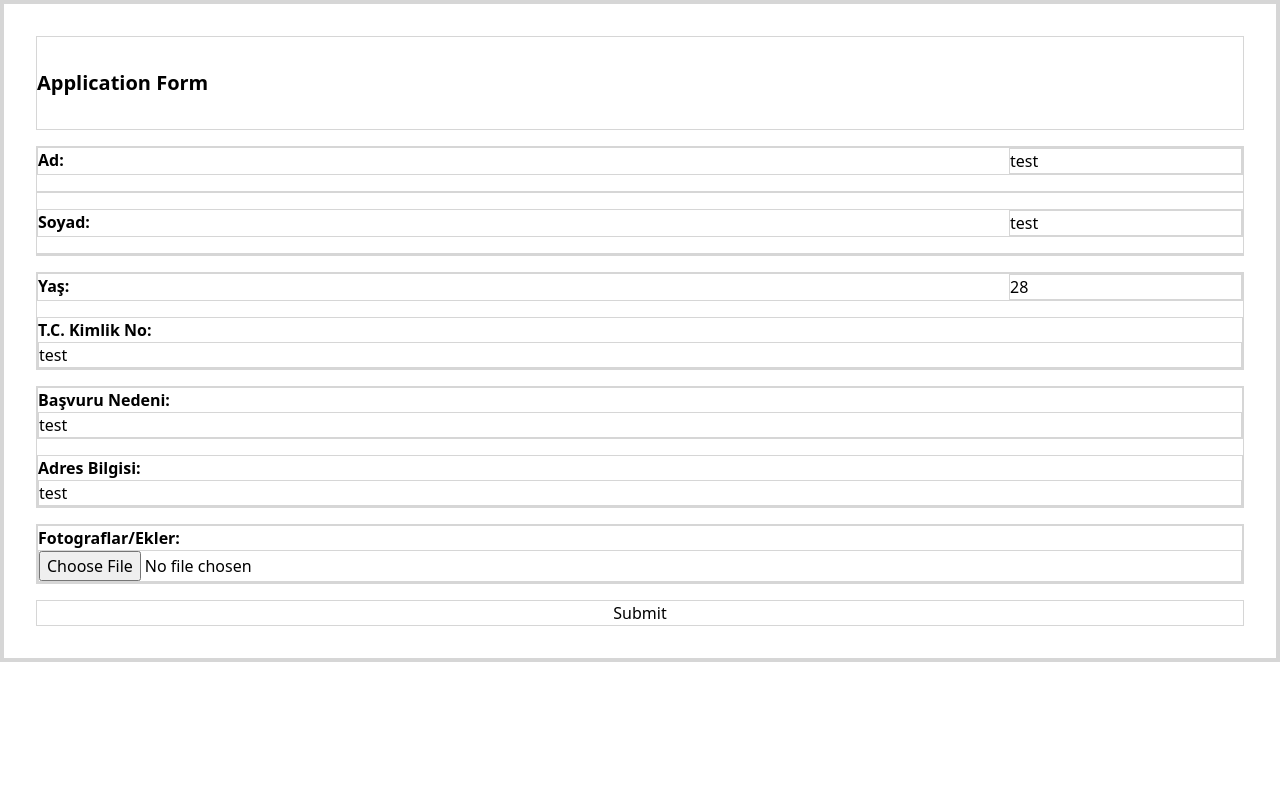
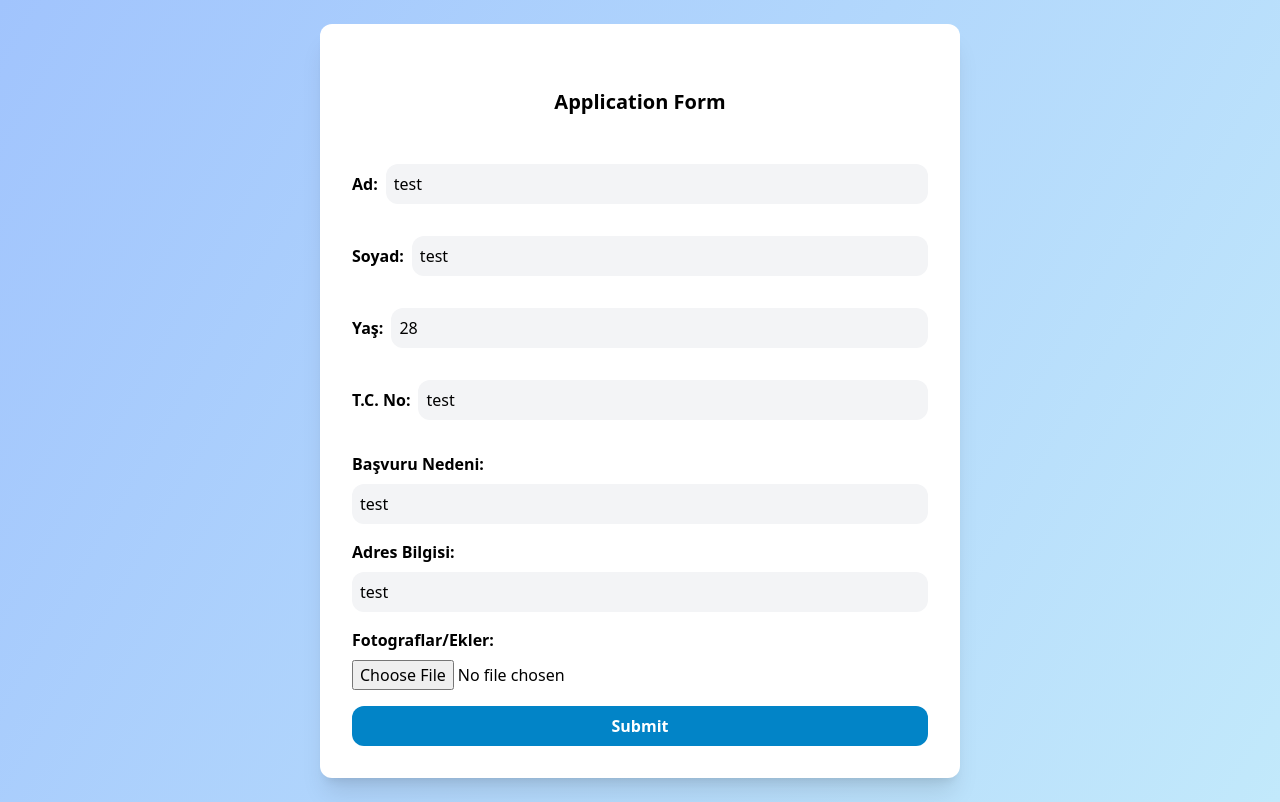
Before and after one commit to bahasaracoglu/ticket-management-app, a React (Create React App) app: page /basvuru-olustur in a window 1280 px wide. Built offline with nearby package versions, Linux system fonts and the light colour scheme.

Commit message:
form & success css

```diff
--- a/src/App.css
+++ b/src/App.css
@@ -1,3 +1,6 @@
 * {
-  border: 1px solid rgba(128, 128, 128, 0.323);
+  /* border: 0.5px solid rgba(128, 128, 128, 0.323); */
 }
+.app {
+  background-image: linear-gradient(120deg, #a1c4fd 0%, #c2e9fb 100%);
+}
--- a/src/App.js
+++ b/src/App.js
@@ -12,6 +12,9 @@ import AuthContext from "./context/AuthContext";
 import Successful from "./components/Successful";
 import ApplicationInquiry from "./components/ApplicationInquiry";
 import ApplicationInfo from "./components/ApplicationInfo";
+import UpdateApplication from "./components/UpdateApplication";
+import Admin from "./components/AdminMenu";
+import AdminMenu from "./components/AdminMenu";
 
 function App() {
   const { currentUser } = useContext(AuthContext);
@@ -23,6 +26,7 @@ function App() {
     return currentUser ? children : <Navigate to="/admin" />;
   };
   const router = createBrowserRouter([
+    { path: "*", element: <Navigate to="/basvuru-olustur" /> },
     {
       path: "/basvuru-olustur",
       element: <ApplicationForm setApplicationInfo={setApplicationInfo} />,
@@ -40,17 +44,32 @@ function App() {
       element: <ApplicationInfo />,
     },
     { path: "/admin", element: <Login /> },
+
     {
       path: "/admin/basvuru-listesi",
       element: (
         <RequireAuth>
+          <AdminMenu />
           <ApplicationsList />
+        </RequireAuth>
+      ),
+    },
+    {
+      path: "/admin/basvuru-listesi/:basvuruNo",
+      element: (
+        <RequireAuth>
+          <AdminMenu />
+          <UpdateApplication />
         </RequireAuth>
       ),
     },
   ]);
 
-  return <RouterProvider router={router} />;
+  return (
+    <div className="app">
+      <RouterProvider router={router} />
+    </div>
+  );
 }
 
 export default App;
--- /dev/null
+++ b/src/components/AdminMenu.js
@@ -0,0 +1,30 @@
+import { getAuth, signOut } from "firebase/auth";
+import React, { useContext } from "react";
+import AuthContext from "../context/AuthContext";
+import { Navigate, useNavigate } from "react-router-dom";
+
+function AdminMenu() {
+  const auth = getAuth();
+  const { setCurrentUser } = useContext(AuthContext);
+  const navigate = useNavigate();
+  const handleSignOut = () => {
+    signOut(auth)
+      .then(() => {
+        // Sign-out successful.
+        setCurrentUser(null);
+        navigate("/admin");
+      })
+      .catch((error) => {
+        // An error happened.
+      });
+  };
+
+  return (
+    <nav className="flex justify-evenly">
+      <a onClick={() => navigate("/admin/basvuru-listesi")}>Başvuru Listesi</a>
+      <a onClick={handleSignOut}>Çıkış</a>
+    </nav>
+  );
+}
+
+export default AdminMenu;
--- a/src/components/ApplicationForm.js
+++ b/src/components/ApplicationForm.js
@@ -1,7 +1,7 @@
 import { useForm } from "react-hook-form";
 import { yupResolver } from "@hookform/resolvers/yup";
 import * as yup from "yup";
-import { addDoc, collection, doc, setDoc, Timestamp } from "firebase/firestore";
+import { addDoc, collection, Timestamp } from "firebase/firestore";
 import { db, storage } from "../firebase";
 import { getDownloadURL, ref, uploadBytesResumable } from "firebase/storage";
 import { useNavigate } from "react-router-dom";
@@ -55,6 +55,7 @@ function ApplicationForm({ setApplicationInfo }) {
             case "running":
               console.log("Upload is running");
               break;
+            default:
           }
         },
         (error) => {
@@ -70,6 +71,8 @@ function ApplicationForm({ setApplicationInfo }) {
               ...data,
               additionalFile: downloadURL,
               createdAt: Timestamp.now(),
+              status: "Çözülmedi",
+              response: "",
             };
 
             const res = await addDoc(collection(db, "applications"), docData);
@@ -81,8 +84,6 @@ function ApplicationForm({ setApplicationInfo }) {
             setApplicationInfo({ ...docData, id: res.id });
 
             navigate("/basvuru-basarili");
-
-            // Now that the download URL is available, resolve the promise
           } catch (error) {
             console.error("Error getting download URL:", error);
           }
@@ -97,71 +98,71 @@ function ApplicationForm({ setApplicationInfo }) {
 
   return (
     /* "handleSubmit" will validate your inputs before invoking "onSubmit" */
+    <section className="min-h-screen flex  justify-center   ">
       <form
         onSubmit={handleSubmit(onSubmit)}
-      className="flex flex-col p-8 gap-4 "
+        className="flex flex-col my-6 w-5/6  p-8 gap-4 rounded-xl bg-white shadow-xl lg:w-3/6 "
       >
-      <h1 className="pt-8 pb-8 font-bold text-xl">Application Form</h1>
+        <h1 className="pt-8 pb-8  font-bold text-xl  rounded-xl text-center">
+          Application Form
+        </h1>
         <div className="flex flex-col gap-4  ">
-        <label className="flex justify-between font-bold">
-          Ad:
+          <label className="flex justify-between font-bold gap-2">
+            <span className=" self-center">Ad:</span>
             <input
               defaultValue="test"
               {...register("firstName", { required: true })}
-            className="font-normal"
+              className="font-normal p-2 bg-gray-100 rounded-xl outline-blue-400 w-full"
             />
-        </label>{" "}
+          </label>
           <p className=" text-red-500">{errors.firstName?.message}</p>
-        <label className="flex justify-between font-bold">
-          Soyad:
+          <label className="flex justify-between font-bold gap-2">
+            <span className=" self-center">Soyad:</span>
             <input
               defaultValue="test"
               {...register("lastName", { required: true })}
-            className="font-normal"
+              className="font-normal p-2 bg-gray-100 rounded-xl  outline-blue-400 w-full"
             />
-        </label>{" "}
+          </label>
           <p className=" text-red-500">{errors.lastName?.message}</p>
-      </div>
-      <div className="flex flex-col gap-4  ">
-        <label className="flex justify-between font-bold">
-          Yaş:
+          <label className="flex justify-between font-bold gap-2">
+            <span className=" self-center">Yaş:</span>
             <input
               defaultValue="28"
               {...register("age", { required: true })}
-            className="font-normal"
+              className="font-normal p-2 bg-gray-100 rounded-xl  outline-blue-400 w-full"
             />
           </label>
-
-        <label className="flex flex-col justify-between font-bold">
-          T.C. Kimlik No:
+          <p className=" text-red-500">{errors.age?.message}</p>
+          <label className="flex justify-between font-bold gap-2">
+            <span className="flex self-center whitespace-nowrap">T.C. No:</span>
             <input
               defaultValue="test"
               {...register("tcNo", { required: true })}
-            className="font-normal"
+              className="font-normal p-2 bg-gray-100 rounded-xl w-full  outline-blue-400"
+            />
+          </label>
+          <p className=" text-red-500">{errors.tcNo?.message}</p>
+          <label className="font-bold flex flex-col  gap-2">
+            <span>Başvuru Nedeni:</span>
+            <input
+              defaultValue="test"
+              {...register("purposeOfApp", { required: true })}
+              className="font-normal p-2 bg-gray-100 rounded-xl w-full  outline-blue-400"
+            />
+          </label>
+          <label className="font-bold flex flex-col  gap-2">
+            Adres Bilgisi:
+            <input
+              defaultValue="test"
+              {...register("address", { required: true })}
+              className="font-normal p-2 bg-gray-100 rounded-xl w-full  outline-blue-400"
             />
           </label>
         </div>
 
         <div className="flex flex-col gap-4">
-        <label className="font-bold flex flex-col ">
-          Başvuru Nedeni:
-          <input
-            defaultValue="test"
-            {...register("purposeOfApp", { required: true })}
-            className="font-normal"
-          />
-        </label>
-        <label className="font-bold flex flex-col">
-          Adres Bilgisi:
-          <input
-            defaultValue="test"
-            {...register("address", { required: true })}
-            className="font-normal"
-          />
-        </label>
-      </div>
-      <div className="flex flex-col gap-4">
-        <label className="font-bold flex flex-col">
+          <label className="font-bold flex flex-col gap-2">
             Fotograflar/Ekler:
             <input
               type="file"
@@ -175,8 +176,12 @@ function ApplicationForm({ setApplicationInfo }) {
 
         {errors.exampleRequired && <span>This field is required</span>}
 
-      <input type="submit" />
+        <input
+          className="p-2 text-white bg-sky-600 font-bold rounded-xl"
+          type="submit"
+        />
       </form>
+    </section>
   );
 }
 
--- a/src/components/Successful.js
+++ b/src/components/Successful.js
@@ -2,15 +2,33 @@ import React from "react";
 
 function Successful({ applicationInfo }) {
   return (
-    <div>
+    <div className="min-h-screen flex  justify-center items-center  ">
       {applicationInfo && (
-        <ul>
-          Successful
-          <li>Ad: {applicationInfo.firstName}</li>
-          <li>Soyad: {applicationInfo.lastName}</li>
-          <li>Başvuru Sebebi: {applicationInfo.purposeOfApp}</li>
-          <li>Başvuru Kodu: {applicationInfo.id}</li>
-        </ul>
+        <section className="flex flex-col my-6 w-5/6  p-8 gap-4 rounded-xl bg-white shadow-xl lg:w-3/6">
+          <h1 className=" font-bold text-xl">
+            {" "}
+            Teşekkürler, başvurunuz alınmıştır.
+          </h1>
+          <h2 className=" font-medium">Başvuru Detayları:</h2>
+          <ul className=" bg-slate-200 p-2 rounded-xl flex flex-col">
+            <li>
+              <span className=" font-medium">Ad:</span>
+              <span> {applicationInfo.firstName}</span>
+            </li>
+            <li>
+              <span className=" font-medium">Soyad:</span>
+              <span> {applicationInfo.lastName}</span>
+            </li>
+            <li>
+              <span className=" font-medium">Başvuru Sebebi:</span>
+              <span>{applicationInfo.purposeOfApp}</span>
+            </li>
+            <li>
+              <span className=" font-medium">Başvuru Kodu:</span>
+              <span> {applicationInfo.id}</span>
+            </li>
+          </ul>
+        </section>
       )}
     </div>
   );
--- /dev/null
+++ b/src/components/UpdateApplication.js
@@ -0,0 +1,94 @@
+import React, { useEffect, useState } from "react";
+import { doc, getDoc } from "firebase/firestore";
+import { useParams } from "react-router-dom";
+import { db } from "../firebase";
+import Loader from "./Loader";
+
+function UpdateApplication() {
+  const appId = useParams().basvuruNo;
+  console.log(appId);
+  const [applicationData, setApplicationData] = useState(null);
+  const [isInputVisible, setIsInputVisible] = useState(false);
+  const [responseText, setResponseText] = useState("");
+  const [loading, setLoading] = useState(true);
+  const handleResponseButtonClick = () => {
+    setIsInputVisible(true);
+  };
+
+  const handleResponseSubmit = () => {
+    // Cevap veritabanına gönderilir veya başka bir işlem yapılır.
+    console.log("Cevap gönderildi:", responseText);
+
+    // Input alanını gizle
+    setIsInputVisible(false);
+  };
+  useEffect(() => {
+    const fetchData = async () => {
+      try {
+        const docRef = doc(db, "applications", appId);
+        const docSnap = await getDoc(docRef);
+        console.log("data geldi", docSnap.data());
+
+        if (docSnap.exists()) {
+          console.log("Document data:", docSnap.data());
+          setApplicationData(docSnap.data());
+          setLoading(false);
+        } else {
+          console.log("No such document!");
+        }
+      } catch (error) {
+        console.error("Error fetching document:", error);
+      }
+    };
+
+    fetchData(); // Veriyi çekmek için işlevi çağırın.
+  }, [appId]); // useEffect'i sadece applicationId değiştiğinde çalıştır
+
+  return (
+    <div>
+      <h1 className="pt-8 pb-8 font-bold text-xl">Başvuru Bilgileri</h1>
+      {loading ? (
+        <Loader />
+      ) : (
+        <div>
+          <p>Ad: {applicationData.firstName}</p>
+          <p>Soyad: {applicationData.lastName}</p>
+          <p>Yaş: {applicationData.age}</p>
+          <p>TC Kimlik No: {applicationData.tcNo}</p>
+          <p>Başvuru Nedeni: {applicationData.purposeOfApp}</p>
+          <p>Adres: {applicationData.address}</p>
+          <p>
+            Ek Dosya:{" "}
+            <a
+              href={applicationData.additionalFile}
+              target="_blank"
+              rel="noopener noreferrer"
+            >
+              Dosyayı Aç
+            </a>
+          </p>
+          <p>Başvuru Durumu: {applicationData.status}</p>
+          <p>Cevap: {applicationData.response}</p>
+          <div>
+            <button>Başvuru Durumunu Güncelle</button>
+            <div>
+              <button onClick={handleResponseButtonClick}>Cevap Yaz</button>
+              {isInputVisible && (
+                <div>
+                  <input
+                    type="text"
+                    value={responseText}
+                    onChange={(e) => setResponseText(e.target.value)}
+                  />
+                  <button onClick={handleResponseSubmit}>Gönder</button>
+                </div>
+              )}
+            </div>
+          </div>
+        </div>
+      )}
+    </div>
+  );
+}
+
+export default UpdateApplication;
```
Also changed, not shown: src/components/ApplicationsList.js (+60 -7 lines), src/components/Loader.js (added, +7 -0 lines), src/components/Login.js (+8 -6 lines). Lines whose indentation alone changed are shown as unchanged.
